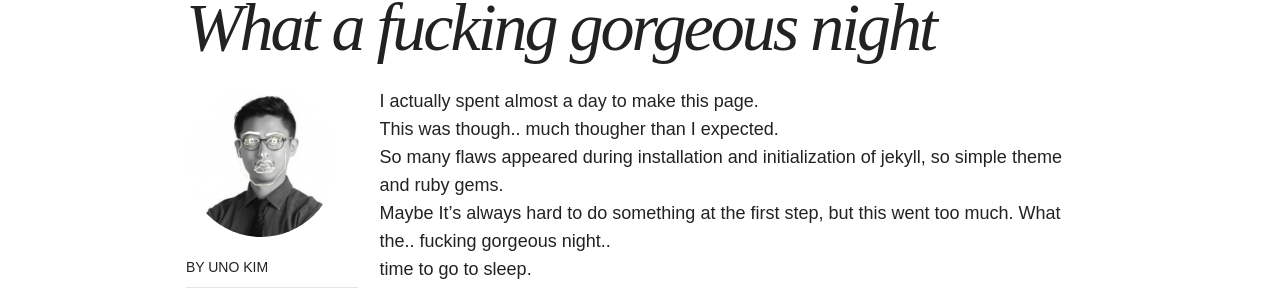
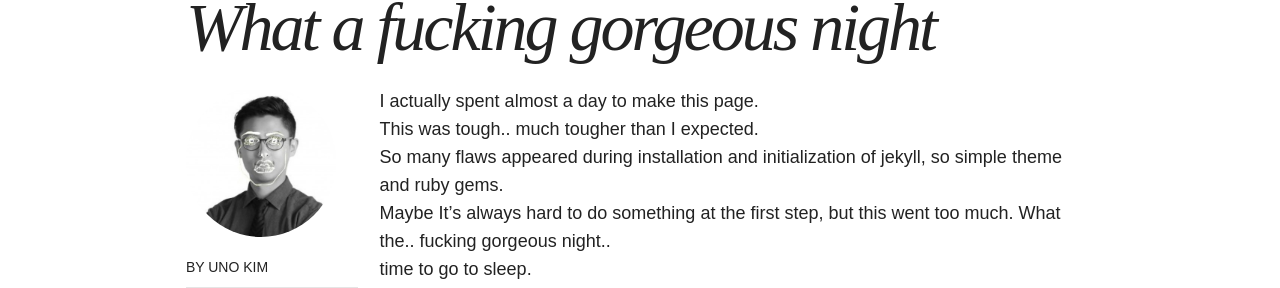
Before and after one commit to djkeh/djkeh.github.io, a Jekyll site: the page built from _posts/blog/2015-02-09-What-a-fucking-gourgeous-night.md, in a window 1280 px wide. Shown: the part 472-760 px from the top of the page. Built offline with Jekyll 4.4.1, drawn with Linux system fonts in a browser that asks for light colours; nearby versions of some CDN libraries; comment, search, counter and statistics services are not loaded.

Commit message:
quick spell correction

```diff
--- a/_posts/blog/2015-02-09-What-a-fucking-gourgeous-night.md
+++ b/_posts/blog/2015-02-09-What-a-fucking-gourgeous-night.md
@@ -11,7 +11,7 @@ modified:
 ---
 
 I actually spent almost a day to make this page.
-This was though.. much thougher than I expected.
+This was tough.. much tougher than I expected.
 So many flaws appeared during installation and initialization of jekyll, so simple theme and ruby gems.
 Maybe It's always hard to do something at the first step, but this went too much.
 What the.. fucking gorgeous night..
```
